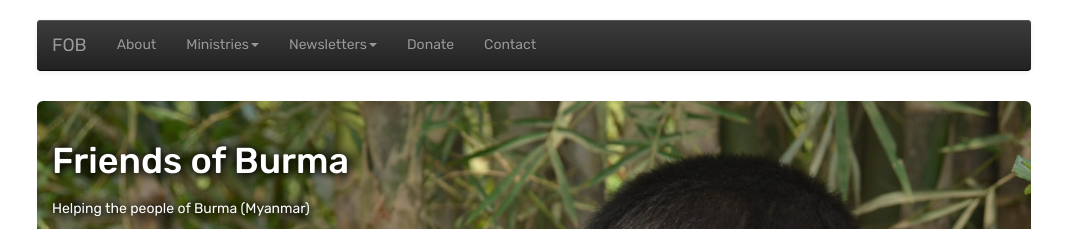
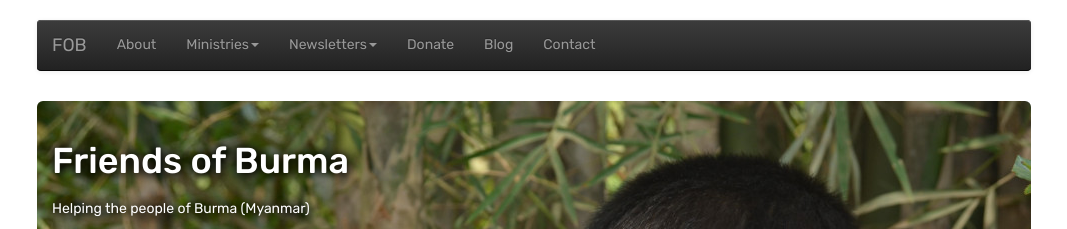
Before and after one commit to friendsofburma/friendsofburma.github.io, a Jekyll site: the page built from index.html, in a window 1280 px wide. Shown: the top 229 px of the page, without its empty margins (106-1173 px from the left). Built offline with Jekyll 4.4.1, drawn with Linux system fonts in a browser that asks for light colours.

Commit message:
added blog link to the menu.

```diff
--- a/_includes/_menu.html
+++ b/_includes/_menu.html
@@ -36,6 +36,7 @@
                         <li {% if page.link == 'donate' %}class="active"{% endif %}>
                             <a href="/donate">Donate</a>
                         </li>
+                        <li> <a href="https://blog.friendsofburma.org/">Blog</a> </li>
                         <li {% if page.link == 'contact' %}class="active"{% endif %}>
                             <a href="/contact">Contact</a>
                         </li>
```
